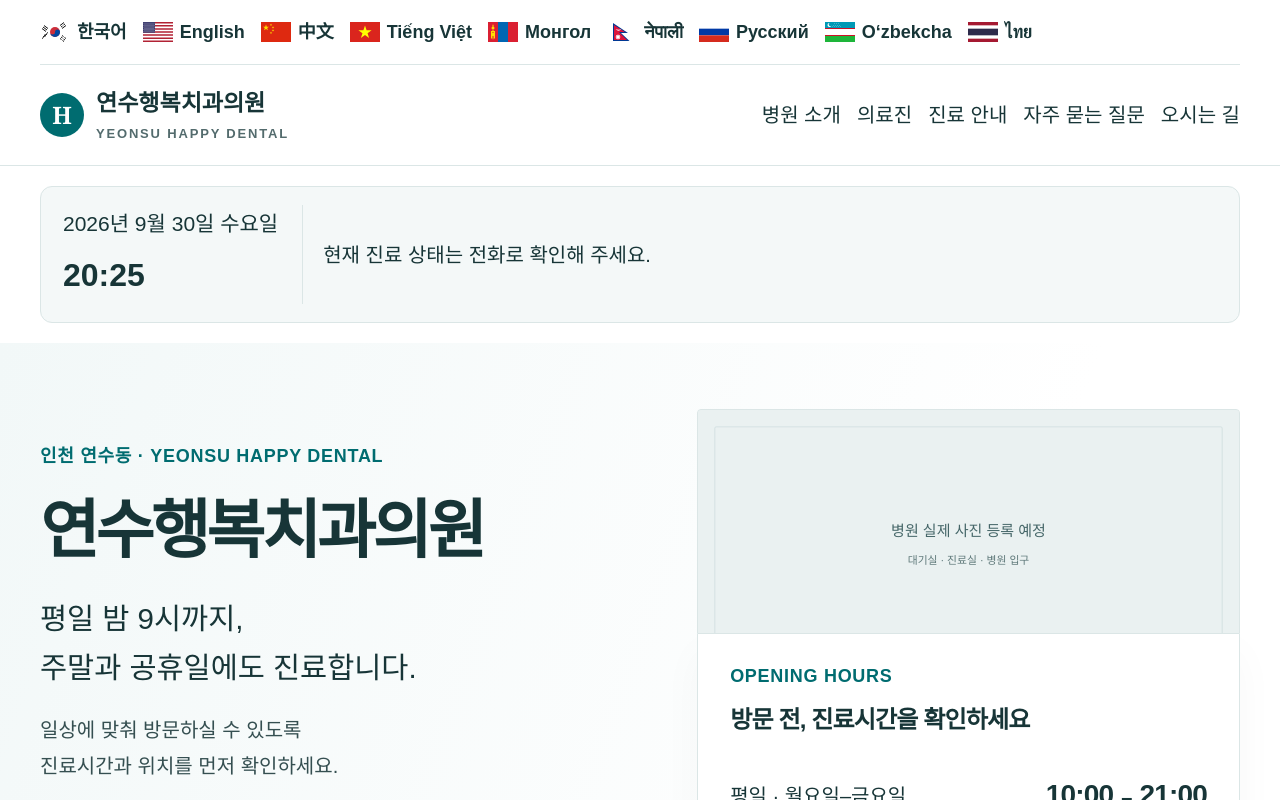
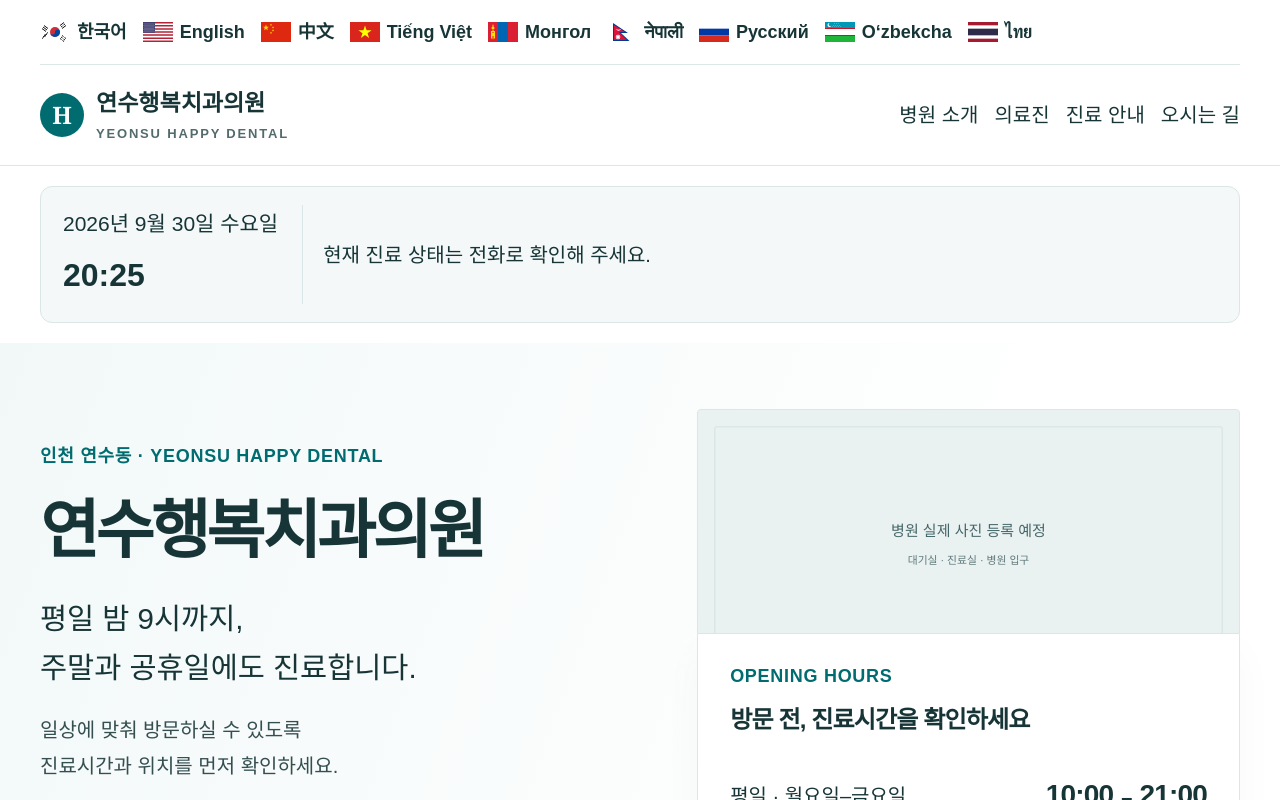
Before and after one commit to sekiyang-hub/test2875, a Next.js app: page / in a window 1280 px wide. Shown: the top 800 px of the page. Built offline with nearby package versions, Linux system fonts and the light colour scheme; no server answers; the database is empty.

Commit message:
Remove FAQ from desktop and mobile navigation

```diff
--- a/src/components/clinic-ui.tsx
+++ b/src/components/clinic-ui.tsx
@@ -11,7 +11,7 @@ const bookingLabels = { en: 'Book on Naver', zh: 'Naver 预约', vi: 'Đặt l
 function NaverBooking({label='네이버 예약'}:{label?:string}) { return clinic.reservationURL ? <a className="button naver" href={clinic.reservationURL} target="_blank" rel="noopener noreferrer">{label}</a> : null; }
 function useGuide() { const pathname = usePathname(); const code = pathname.split('/')[2]; return pathname.startsWith('/guide/') && Object.hasOwn(languages, code) ? { code: code as Language, text: languages[code as Language] } : null; }
 export function Brand() { return <Link href="/" className="brand" aria-label={`${clinic.name} 홈`}><span className="brand-symbol" aria-hidden="true">H</span><span>{clinic.name}<small>YEONSU HAPPY DENTAL</small></span></Link>; }
-const nav = [['/about','병원 소개'],['/dentist','의료진'],['/treatments','진료 안내'],['/faq','자주 묻는 질문'],['/location','오시는 길']];
+const nav = [['/about','병원 소개'],['/dentist','의료진'],['/treatments','진료 안내'],['/location','오시는 길']];
 const flagArt: Record<string,string> = {
   en: '<rect width="60" height="40" fill="white"/><path stroke="#b22234" stroke-width="3.077" d="M0 1.538h60M0 7.692h60M0 13.846h60M0 20h60M0 26.154h60M0 32.308h60M0 38.462h60"/><rect width="24" height="21.538" fill="#3c3b6e"/><defs><path id="us-star" d="m0-1.1.25.76h.8L.4.13l.25.76L0 .42l-.65.47.25-.76-.65-.47h.8z" fill="white"/><g id="us-six"><use href="#us-star" x="2"/><use href="#us-star" x="6"/><use href="#us-star" x="10"/><use href="#us-star" x="14"/><use href="#us-star" x="18"/><use href="#us-star" x="22"/></g><g id="us-five"><use href="#us-star" x="4"/><use href="#us-star" x="8"/><use href="#us-star" x="12"/><use href="#us-star" x="16"/><use href="#us-star" x="20"/></g></defs><use href="#us-six" y="2.15"/><use href="#us-five" y="4.31"/><use href="#us-six" y="6.46"/><use href="#us-five" y="8.62"/><use href="#us-six" y="10.77"/><use href="#us-five" y="12.92"/><use href="#us-six" y="15.08"/><use href="#us-five" y="17.23"/><use href="#us-six" y="19.38"/>',
   ko: '<rect width="60" height="40" fill="white"/><circle cx="30" cy="20" r="10" fill="#cd2e3a"/><path d="M20 20a10 10 0 0 0 20 0 5 5 0 0 0-10 0 5 5 0 0 1-10 0" fill="#0047a0"/><g stroke="#111" stroke-width="2"><path d="M8 7l8 6m-10-3l8 6m-10-3l8 6M44 27l3 2m2 2l3 2m-10-3l3 2m2 2l3 2m-10-3l3 2m2 2l3 2M44 13l8-6m-10 3l3-2m2-2l3-2m-10 3l8-6M8 27l3-2m2-2l3-2m-10 9l8-6m-10 9l3-2m2-2l3-2"/></g>',
```
